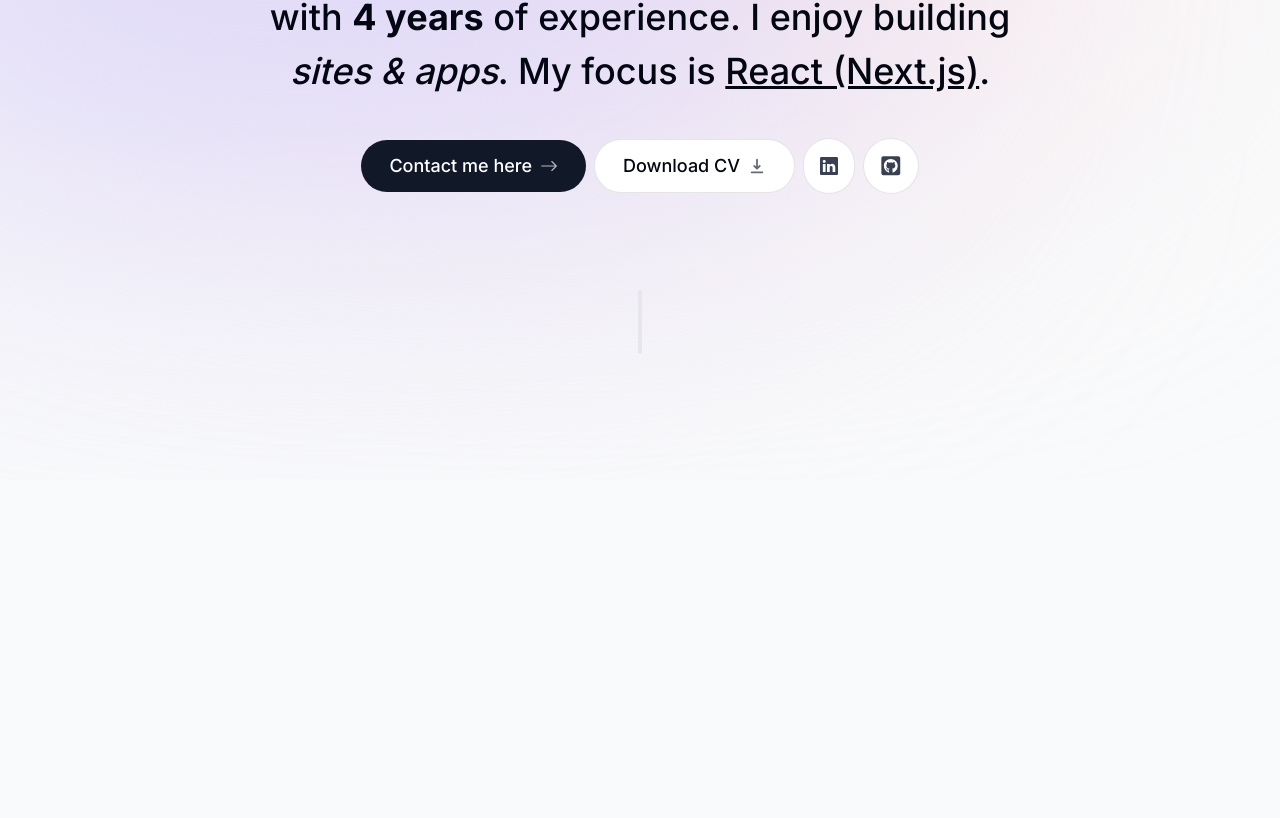
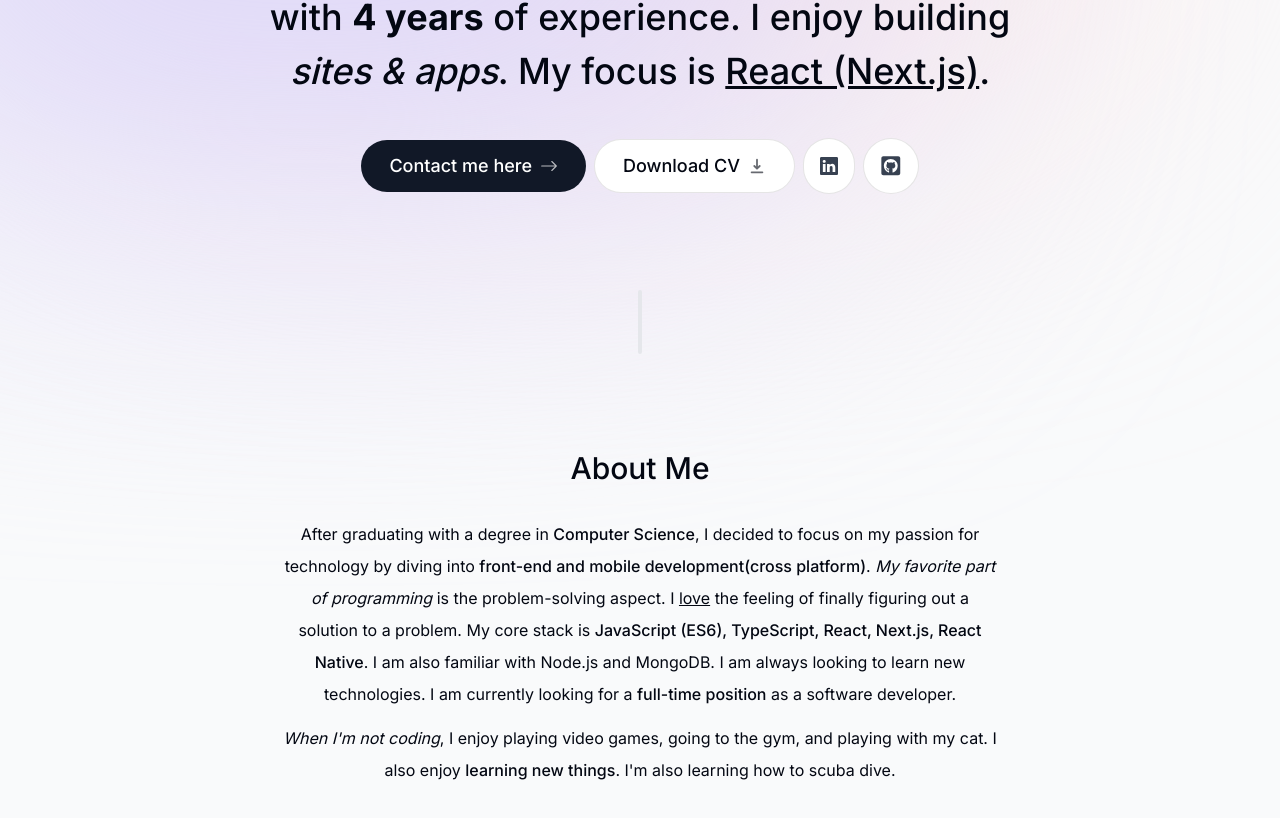
Before and after one commit to EslamMohamed74/New-Portfolio, a Next.js app: page / in a window 1280 px wide. Shown: the part 320-1138 px from the top of the page. Before the commit the page ends 800 px from the top, so only its background shows below. Built offline with nearby package versions, Linux system fonts and the light colour scheme.

Commit message:
create about section

```diff
--- a/app/page.tsx
+++ b/app/page.tsx
@@ -1,3 +1,4 @@
+import About from "@/components/about";
 import Intro from "@/components/intro";
 import SectionDivider from "@/components/sectionDivider";
 
@@ -6,6 +7,7 @@
     <main className="flex flex-col items-center px-4">
       <Intro />
       <SectionDivider />
+      <About />
     </main>
   );
 }
--- /dev/null
+++ b/components/about.tsx
@@ -0,0 +1,46 @@
+"use client";
+
+import React from "react";
+import { motion } from "framer-motion";
+import SectionHeading from "./sectionHeading";
+
+export default function About() {
+
+  return (
+    <motion.section
+      className="mb-28 max-w-[45rem] text-center leading-8 sm:mb-40"
+      initial={{ opacity: 0, y: 100 }}
+      animate={{ opacity: 1, y: 0 }}
+      transition={{ delay: 0.175 }}
+      id="about"
+    >
+      <SectionHeading>About me</SectionHeading>
+      <p className="mb-3">
+        After graduating with a degree in{" "}
+        <span className="font-medium">Computer Science</span>, I decided to
+        focus on my passion for technology by diving into{" "}
+        <span className="font-medium">
+          front-end and mobile development(cross platform)
+        </span>
+        . <span className="italic">My favorite part of programming</span> is the
+        problem-solving aspect. I <span className="underline">love</span> the
+        feeling of finally figuring out a solution to a problem. My core stack
+        is{" "}
+        <span className="font-medium">
+          JavaScript (ES6), TypeScript, React, Next.js, React Native
+        </span>
+        . I am also familiar with Node.js and MongoDB. I am always looking to
+        learn new technologies. I am currently looking for a{" "}
+        <span className="font-medium">full-time position</span> as a software
+        developer.
+      </p>
+
+      <p>
+        <span className="italic">When I'm not coding</span>, I enjoy playing
+        video games, going to the gym, and playing with my cat. I also enjoy{" "}
+        <span className="font-medium">learning new things</span>. I'm also
+        learning how to scuba dive.
+      </p>
+    </motion.section>
+  );
+}
--- a/components/sectionDivider.tsx
+++ b/components/sectionDivider.tsx
@@ -6,7 +6,7 @@
 export default function SectionDivider() {
   return (
     <motion.div
-      className="bg-gray-200 my-24 h-16 w-1 rounded-full hidden sm:block dark:bg-opacity-20"
+      className="bg-gray-200 my-24 h-16 w-1 rounded-full hidden sm:block"
       initial={{ opacity: 0, y: 100 }}
       animate={{ opacity: 1, y: 0 }}
       transition={{ delay: 0.125 }}
--- /dev/null
+++ b/components/sectionHeading.tsx
@@ -0,0 +1,13 @@
+import React from "react";
+
+type SectionHeadingProps = {
+  children: React.ReactNode;
+};
+
+export default function SectionHeading({ children }: SectionHeadingProps) {
+  return (
+    <h2 className="text-3xl font-medium capitalize mb-8 text-center">
+      {children}
+    </h2>
+  );
+}
```
